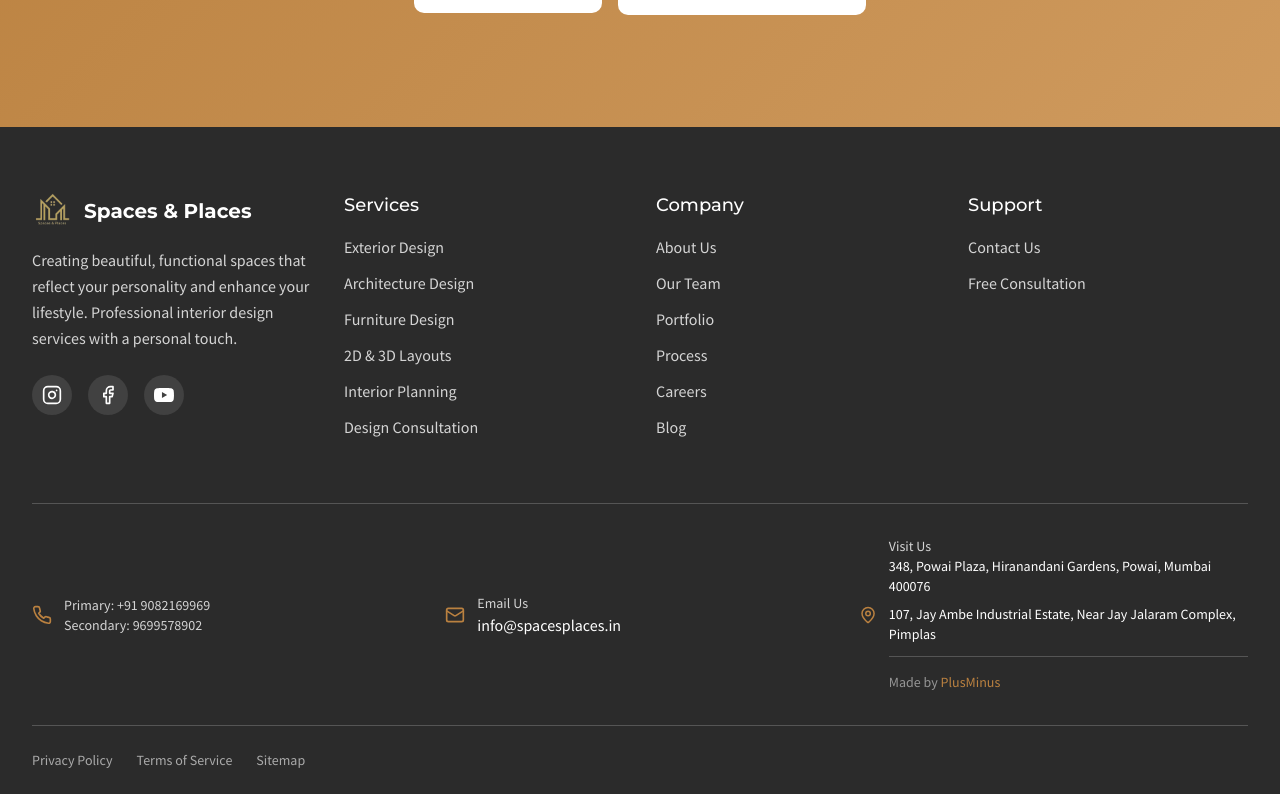
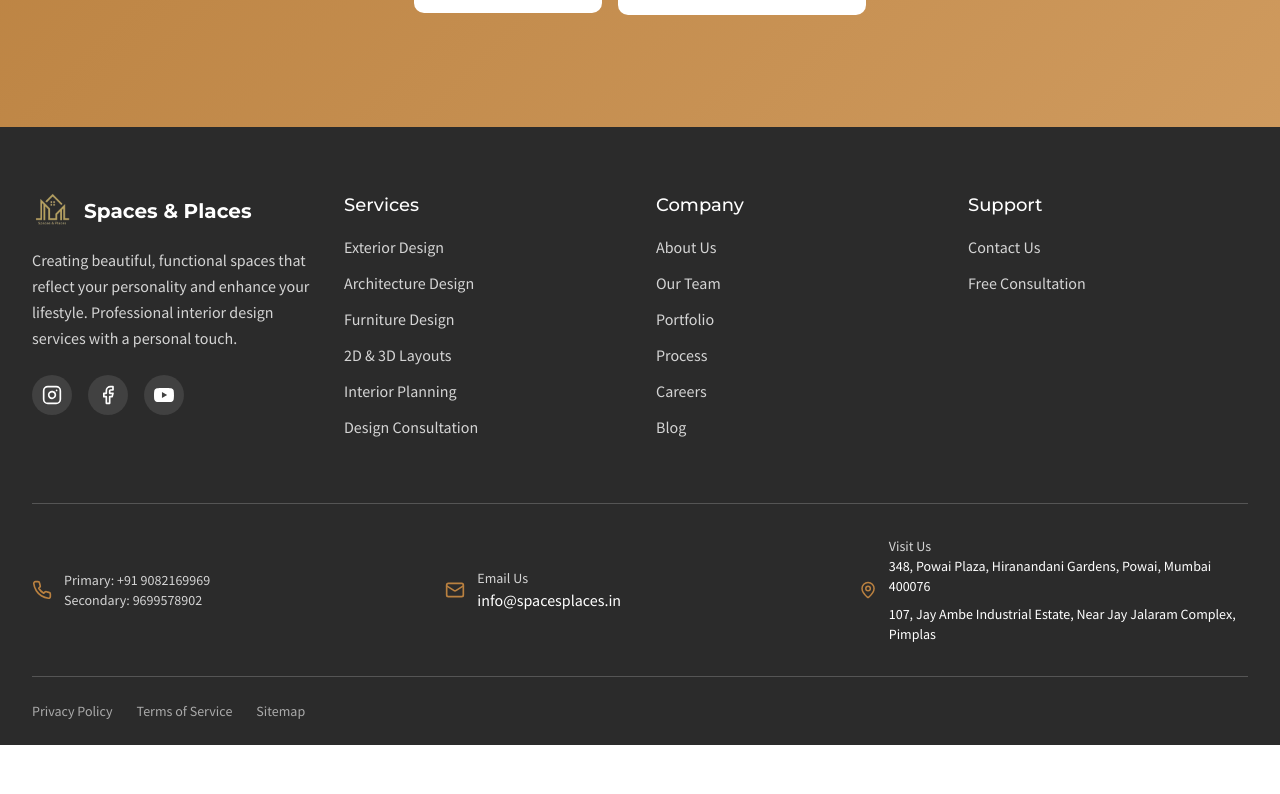
Before and after one commit to aayush0818/spacesplaces, a React (Vite) app: page /about in a window 1280 px wide. Shown: the part 3761-4555 px from the top of the page. After the commit the page ends 4506 px from the top, so only its background shows below. Built offline with nearby package versions, Linux system fonts and the light colour scheme.

Commit message:
Visual edit in Lovable
Edited UI in Lovable

```diff
--- a/src/components/Footer.tsx
+++ b/src/components/Footer.tsx
@@ -1,4 +1,3 @@
-
 import { Phone, Mail, MapPin, Instagram, Facebook, Twitter, Linkedin } from 'lucide-react';
 import { Link } from 'react-router-dom';
 const Footer = () => {
@@ -136,17 +135,7 @@ const Footer = () => {
                 <div className="font-medium text-sm mt-2">107, Jay Ambe Industrial Estate, Near Jay Jalaram Complex, Pimplas</div>
 
                 {/* Made by PlusMinus */}
-                <div className="mt-3 pt-3 border-t border-background/20">
-                  <span className="text-background/50 text-sm">Made by </span>
-                  <a
-                    href="https://plusminus-liard.vercel.app/"
-                    target="_blank"
-                    rel="noopener noreferrer"
-                    className="text-primary hover:text-primary/80 text-sm font-medium transition-colors"
-                  >
-                    PlusMinus
-                  </a>
-                </div>
+
               </div>
             </div>
           </div>
```
